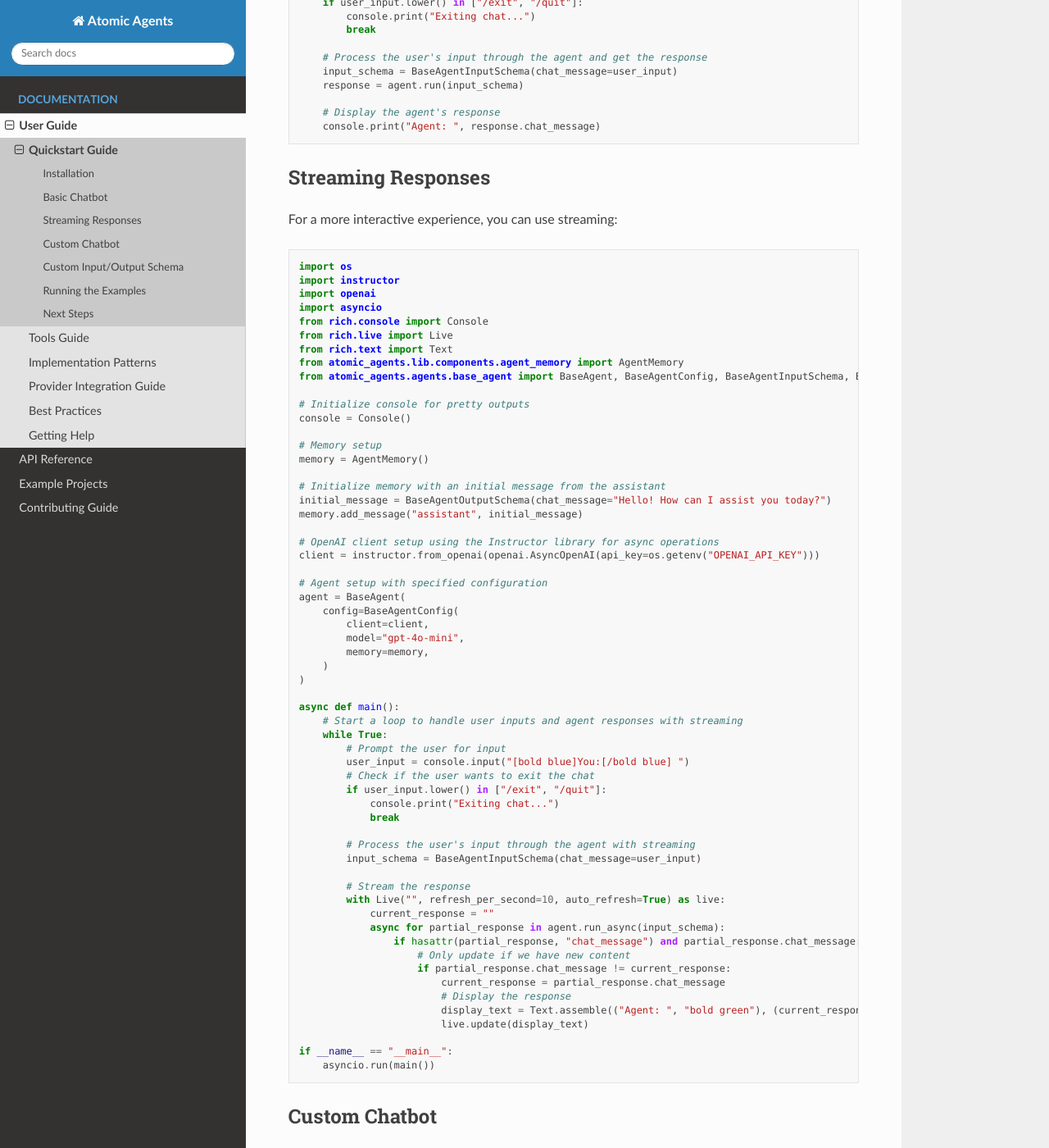
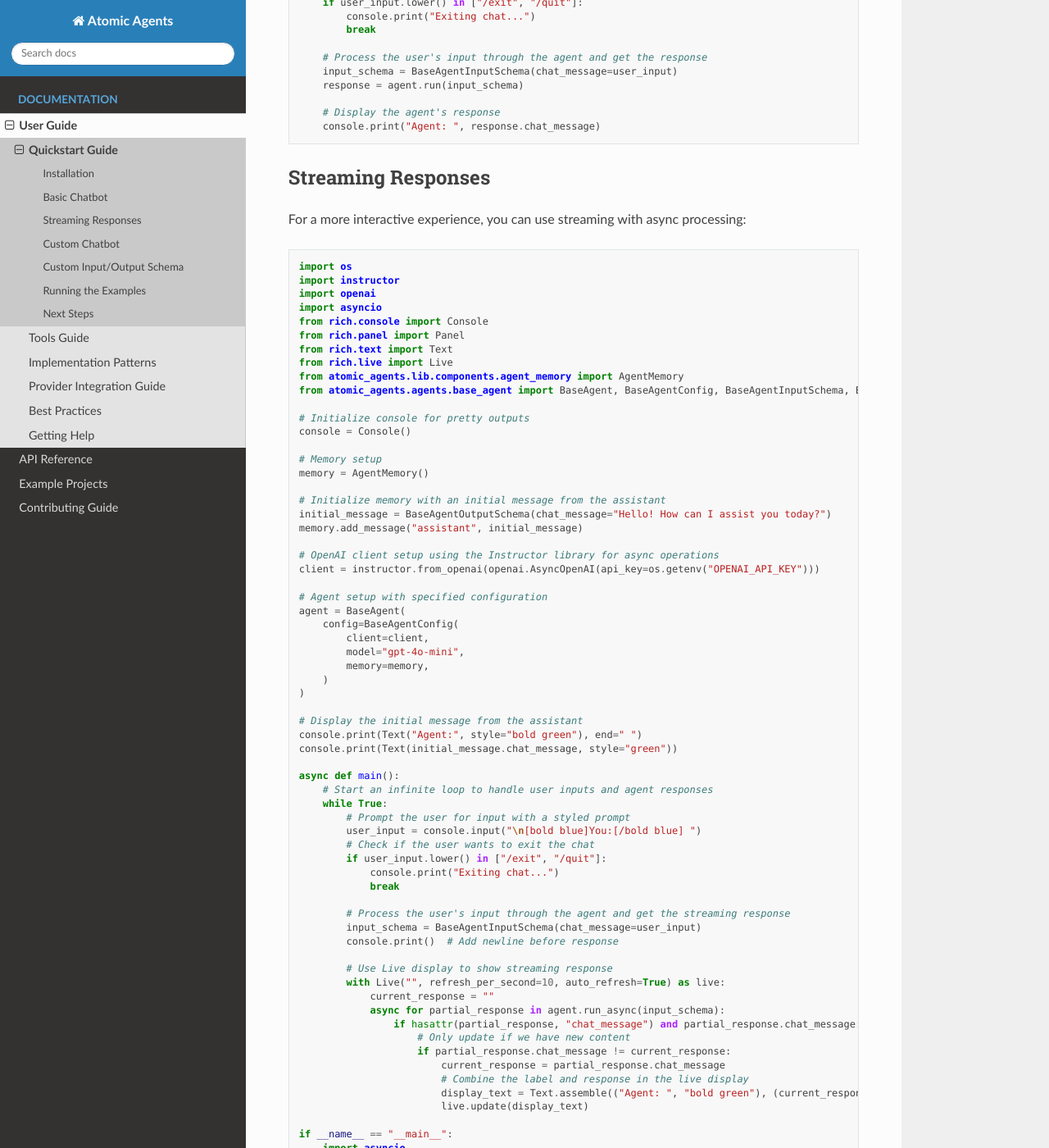
Before and after one commit to setoyoki0221-gif/atomic-agents, a Sphinx documentation site: the page built from docs/guides/quickstart.md, in a window 1280 px wide and 1400 px high, scrolled down 1096 px. Shown: the whole window at 82% size. Built offline with Sphinx 7.4.7 and the Read the Docs theme 3.1.0, drawn with Linux system fonts in a browser that asks for light colours; pages that are not in the unit, such as notebooks, are missing from menus.

Commit message:
Correct more quickstart errors

````diff
--- a/docs/guides/quickstart.md
+++ b/docs/guides/quickstart.md
@@ -63,7 +63,7 @@ while True:
 
 ## Streaming Responses
 
-For a more interactive experience, you can use streaming:
+For a more interactive experience, you can use streaming with async processing:
 
 ```python
 import os
@@ -71,8 +71,9 @@ import instructor
 import openai
 import asyncio
 from rich.console import Console
+from rich.panel import Panel
+from rich.text import Text
 from rich.live import Live
-from rich.text import Text
 from atomic_agents.lib.components.agent_memory import AgentMemory
 from atomic_agents.agents.base_agent import BaseAgent, BaseAgentConfig, BaseAgentInputSchema, BaseAgentOutputSchema
 
@@ -98,20 +99,25 @@ agent = BaseAgent(
     )
 )
 
+# Display the initial message from the assistant
+console.print(Text("Agent:", style="bold green"), end=" ")
+console.print(Text(initial_message.chat_message, style="green"))
+
 async def main():
-    # Start a loop to handle user inputs and agent responses with streaming
+    # Start an infinite loop to handle user inputs and agent responses
     while True:
-        # Prompt the user for input
-        user_input = console.input("[bold blue]You:[/bold blue] ")
+        # Prompt the user for input with a styled prompt
+        user_input = console.input("\n[bold blue]You:[/bold blue] ")
         # Check if the user wants to exit the chat
         if user_input.lower() in ["/exit", "/quit"]:
             console.print("Exiting chat...")
             break
 
-        # Process the user's input through the agent with streaming
+        # Process the user's input through the agent and get the streaming response
         input_schema = BaseAgentInputSchema(chat_message=user_input)
+        console.print()  # Add newline before response
 
-        # Stream the response
+        # Use Live display to show streaming response
         with Live("", refresh_per_second=10, auto_refresh=True) as live:
             current_response = ""
             async for partial_response in agent.run_async(input_schema):
@@ -119,11 +125,12 @@ async def main():
                     # Only update if we have new content
                     if partial_response.chat_message != current_response:
                         current_response = partial_response.chat_message
-                        # Display the response
+                        # Combine the label and response in the live display
                         display_text = Text.assemble(("Agent: ", "bold green"), (current_response, "green"))
                         live.update(display_text)
 
 if __name__ == "__main__":
+    import asyncio
     asyncio.run(main())
 ```
 
````
